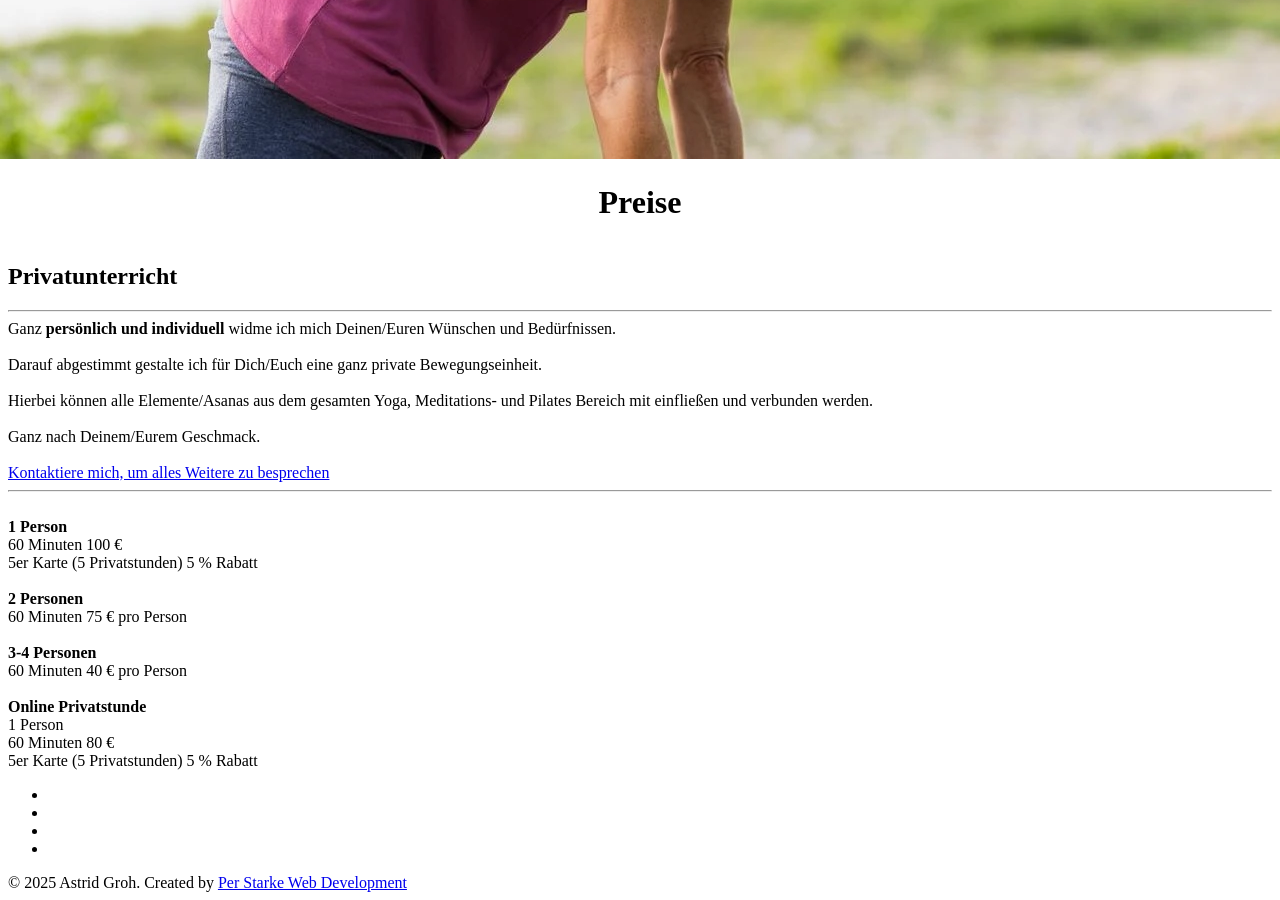
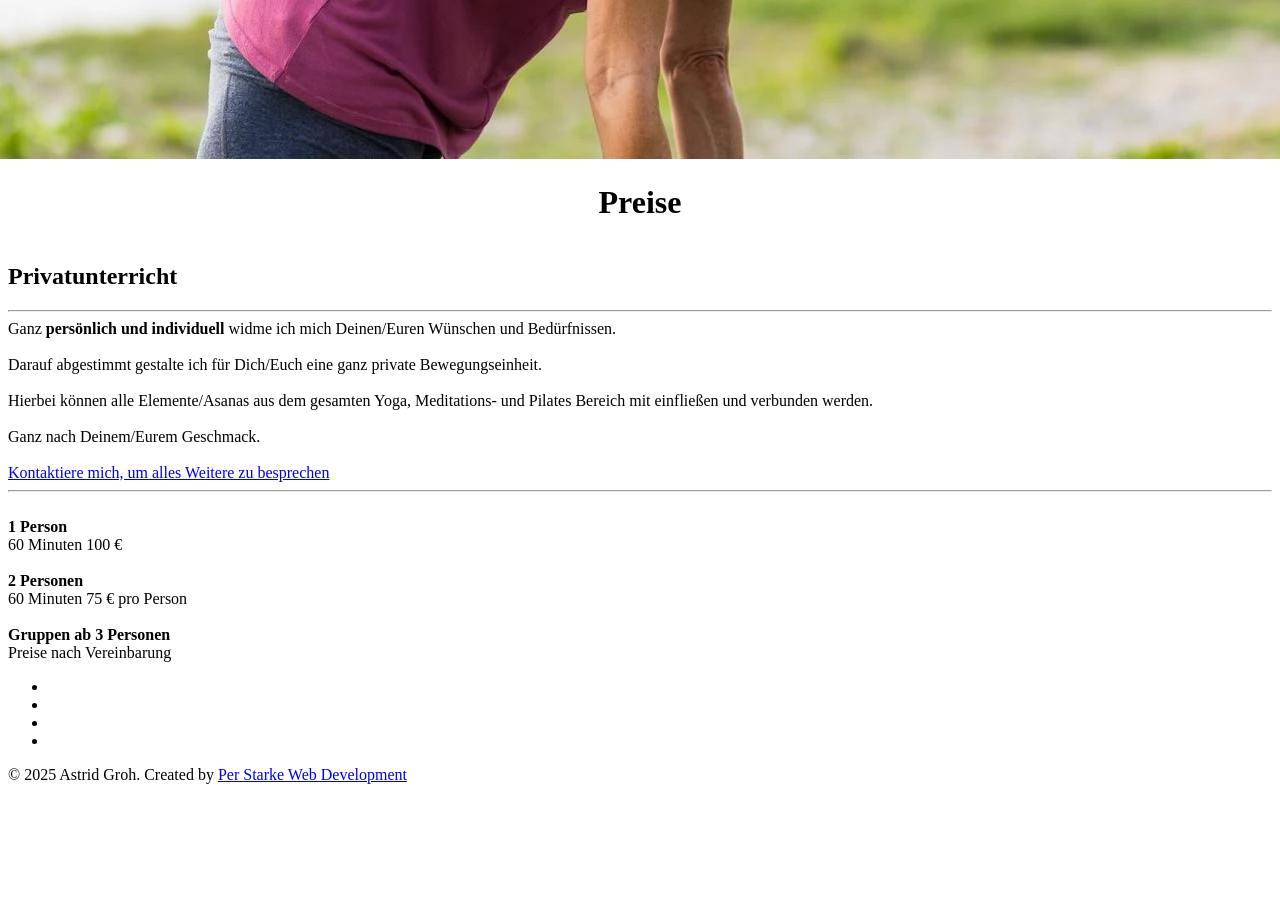
Before and after one commit to perstarke-webdev/inbewegung.net-site, a Jekyll site: the page built from _pages/04_preise.html, in a window 1280 px wide and 900 px high, scrolled down 6007 px. Built offline with Jekyll 4.4.1, drawn with Linux system fonts in a browser that asks for light colours; cached includes are drawn as plain includes; some web fonts are replaced; after the commit the page ends 6799 px from its top, so only the background shows below that.

Commit message:
Update 04_preise.html

```diff
--- a/_pages/04_preise.html
+++ b/_pages/04_preise.html
@@ -31,8 +31,7 @@ header:
     <div class="swirl-text">
 
         <b>1 Person</b><br>
-        60 Minuten 100 €<br>
-        5er Karte (5 Privatstunden) 5 % Rabatt
+        60 Minuten 100 €
 
         <br><br>
 
@@ -41,15 +40,8 @@ header:
 
         <br><br>
 
-        <b>3-4 Personen</b><br>
-        60 Minuten 40 € pro Person
-
-        <br><br>
-
-        <b>Online Privatstunde</b><br>
-        1 Person<br>
-        60 Minuten  80 €<br>
-        5er Karte (5 Privatstunden) 5 % Rabatt
+        <b>Gruppen ab 3 Personen</b><br>
+        Preise nach Vereinbarung
 
     </div>
 </div>
```
